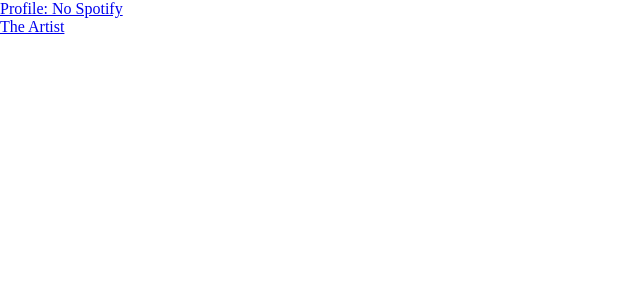
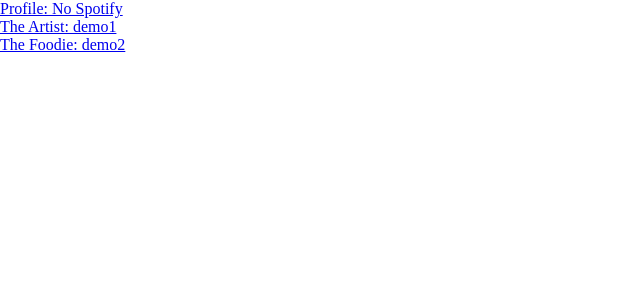
Before and after one commit to ChangYuJonathanWu/alcove, a Next.js app: page /a/test_harness in a window 1280 px wide. Shown: the top 300 px of the page, without its empty margins (0-640 px from the left). Built offline with nearby package versions, Linux system fonts and the light colour scheme; no server answers; a web font is replaced by a local one.

Commit message:
the foodie

```diff
--- a/pages/a/test_harness.js
+++ b/pages/a/test_harness.js
@@ -11,7 +11,8 @@ export default function TestHarness() {
     <div>
         <Stack>
         <Link href="/239jsdfk9Q2jjsk_no_spotify">Profile: No Spotify</Link>
-        <Link href="/demo_the_artist">The Artist</Link>
+        <Link href="/demo_the_artist">The Artist: demo1</Link>
+        <Link href="/demo_the_foodie">The Foodie: demo2</Link>
         </Stack>
 
     </div>
```
